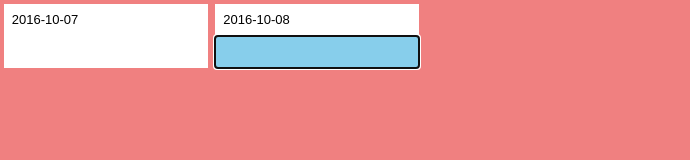
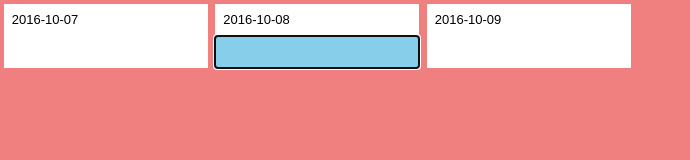
Before and after one commit to einse/respire-demo, a plain HTML site: page index.html in a window 1280 px wide. Shown: the whole page, without its empty margins (0-690 px from the left). Drawn offline with Linux system fonts and the light colour scheme.

Commit message:
Add 3rd column (3rd set). Show 3 days: yesterday, today, tomorrow

```diff
--- a/index.html
+++ b/index.html
@@ -19,6 +19,10 @@
 			<div class="set__entry"></div>
 			<div class="set__entry" contenteditable></div>
 		</div>
+		<div class="set">
+			<div class="set__entry"></div>
+			<div class="set__entry" contenteditable></div>
+		</div>
 	</div>
 </body>
 </html>
--- a/script.js
+++ b/script.js
@@ -56,7 +56,9 @@ $(document).keyup(function (event) {
 // TODO: Fix for multiple set
 $(".set:first").attr('data-d', Calendar.prev(Calendar.today()));
 $(".set:first .set__entry:first").html(Calendar.prev(Calendar.today()));
-$(".set:last").attr('data-d', Calendar.today());
-$(".set:last .set__entry:first").html(Calendar.today());
+$(".set:nth-child(2)").attr('data-d', Calendar.today());
+$(".set:nth-child(2) .set__entry:first").html(Calendar.today());
+$(".set:last").attr('data-d', Calendar.next(Calendar.today()));
+$(".set:last .set__entry:first").html(Calendar.next(Calendar.today()));
 
-$(".set:last .set__entry:last").focus();
+$(".set:nth-child(2) .set__entry:last").focus();
```
